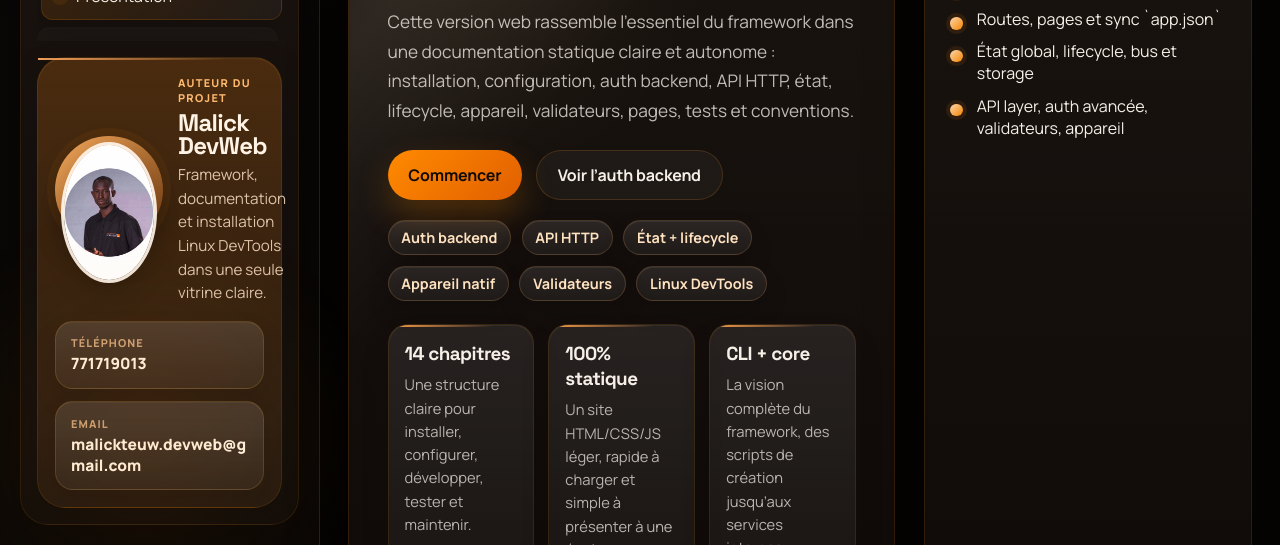
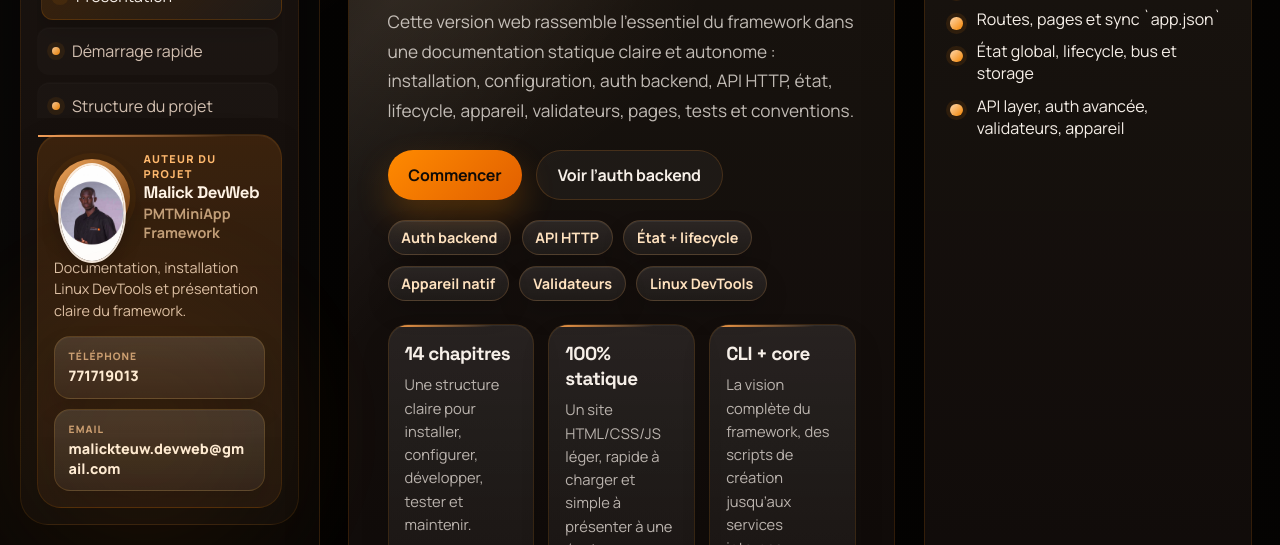
Before and after one commit to MalickDevWeb/PMTMiniApp-Framwork-, a plain HTML site: page index.html in a window 1280 px wide. Shown: the part 255-800 px from the top of the page. Drawn offline with Linux system fonts and the light colour scheme.

Commit message:
Simplify sidebar author card

```diff
--- a/assets/site.css
+++ b/assets/site.css
@@ -724,11 +724,11 @@
 .profile-card {
   position: relative;
   display: grid;
-  gap: 1rem;
-  padding: 1.05rem;
-  border-radius: 28px;
-  background:
-    linear-gradient(180deg, rgba(88, 50, 14, 0.78), rgba(38, 26, 18, 0.92)),
+  gap: 0.9rem;
+  padding: 1rem;
+  border-radius: 24px;
+  background:
+    linear-gradient(180deg, rgba(72, 40, 12, 0.72), rgba(33, 23, 16, 0.94)),
     rgba(255, 255, 255, 0.02);
 }
 
@@ -742,25 +742,31 @@
 }
 
 .profile-card__top {
+  display: flex;
+  align-items: center;
+  gap: 0.85rem;
+}
+
+.profile-card__headline {
   display: grid;
-  grid-template-columns: 108px minmax(0, 1fr);
-  gap: 0.95rem;
-  align-items: center;
+  gap: 0.18rem;
+  min-width: 0;
 }
 
 .profile-card__avatar-wrap {
   position: relative;
   display: grid;
   place-items: center;
-  width: 108px;
-  height: 108px;
-  padding: 6px;
+  flex: none;
+  width: 76px;
+  height: 76px;
+  padding: 4px;
   border-radius: 50%;
   background:
     linear-gradient(135deg, rgba(255, 176, 96, 0.95), rgba(115, 58, 12, 0.86));
   box-shadow:
-    0 16px 28px rgba(0, 0, 0, 0.22),
-    0 0 0 8px rgba(255, 138, 0, 0.06);
+    0 12px 22px rgba(0, 0, 0, 0.20),
+    0 0 0 6px rgba(255, 138, 0, 0.05);
 }
 
 .profile-card__photo {
@@ -769,15 +775,10 @@
   object-fit: cover;
   object-position: center 18%;
   border-radius: 50%;
-  border: 3px solid rgba(255, 246, 236, 0.92);
-  box-shadow:
-    0 12px 24px rgba(0, 0, 0, 0.16),
+  border: 2px solid rgba(255, 246, 236, 0.92);
+  box-shadow:
+    0 10px 18px rgba(0, 0, 0, 0.15),
     inset 0 1px 0 rgba(255, 255, 255, 0.08);
-}
-
-.profile-card__copy {
-  display: grid;
-  gap: 0.35rem;
 }
 
 .profile-card__eyebrow {
@@ -790,21 +791,28 @@
 
 .profile-card__name {
   font-family: var(--font-display);
-  font-size: 1.5rem;
-  line-height: 0.98;
+  font-size: 1.05rem;
+  line-height: 1.02;
   letter-spacing: -0.03em;
   color: #fff3e5;
 }
 
-.profile-card__copy p {
+.profile-card__role {
+  color: rgba(255, 214, 167, 0.7);
+  font-size: 0.9rem;
+  font-weight: 700;
+}
+
+.profile-card__bio {
+  margin: 0;
   color: rgba(255, 226, 199, 0.84);
-  line-height: 1.55;
-  font-size: 0.95rem;
+  line-height: 1.5;
+  font-size: 0.9rem;
 }
 
 .profile-card__contacts {
   display: grid;
-  gap: 0.75rem;
+  gap: 0.65rem;
 }
 
 .profile-card__link,
@@ -817,8 +825,8 @@
 .profile-card__link {
   display: grid;
   gap: 0.2rem;
-  padding: 0.85rem 0.95rem;
-  border-radius: 18px;
+  padding: 0.75rem 0.85rem;
+  border-radius: 16px;
   border: 1px solid rgba(255, 183, 71, 0.16);
   background:
     linear-gradient(180deg, rgba(255, 255, 255, 0.10), rgba(255, 255, 255, 0.03)),
@@ -836,13 +844,13 @@
 .profile-card__label {
   text-transform: uppercase;
   letter-spacing: 0.1em;
-  font-size: 0.68rem;
+  font-size: 0.64rem;
   font-weight: 800;
   color: rgba(255, 204, 151, 0.72);
 }
 
 .profile-card__value {
-  font-size: 0.97rem;
+  font-size: 0.9rem;
   font-weight: 800;
   line-height: 1.35;
   color: #fff2df;
@@ -1504,17 +1512,17 @@
   }
 
   .profile-card__top {
-    grid-template-columns: 1fr;
-    justify-items: center;
+    flex-direction: column;
+    align-items: center;
     text-align: center;
   }
 
   .profile-card__avatar-wrap {
-    width: 116px;
-    height: 116px;
-  }
-
-  .profile-card__copy {
+    width: 92px;
+    height: 92px;
+  }
+
+  .profile-card__headline {
     justify-items: center;
   }
 
--- a/index.html
+++ b/index.html
@@ -55,12 +55,13 @@
                 alt="Photo de Malick DevWeb"
               >
             </div>
-            <div class="profile-card__copy">
+            <div class="profile-card__headline">
               <span class="profile-card__eyebrow">Auteur du projet</span>
               <strong class="profile-card__name">Malick DevWeb</strong>
-              <p>Framework, documentation et installation Linux DevTools dans une seule vitrine claire.</p>
+              <span class="profile-card__role">PMTMiniApp Framework</span>
             </div>
           </div>
+          <p class="profile-card__bio">Documentation, installation Linux DevTools et présentation claire du framework.</p>
           <div class="profile-card__contacts">
             <a class="profile-card__link" href="tel:771719013">
               <span class="profile-card__label">Téléphone</span>
```
